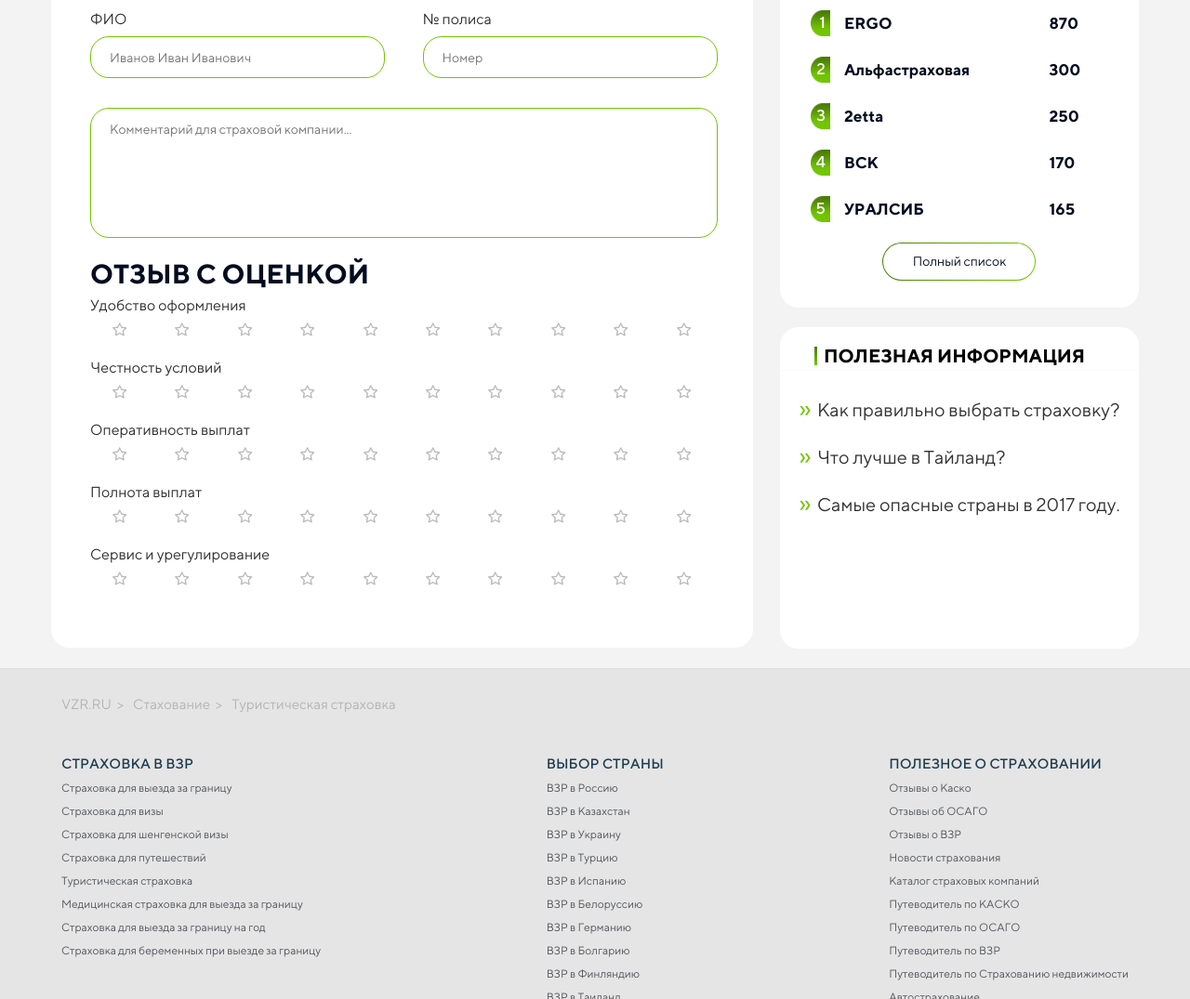
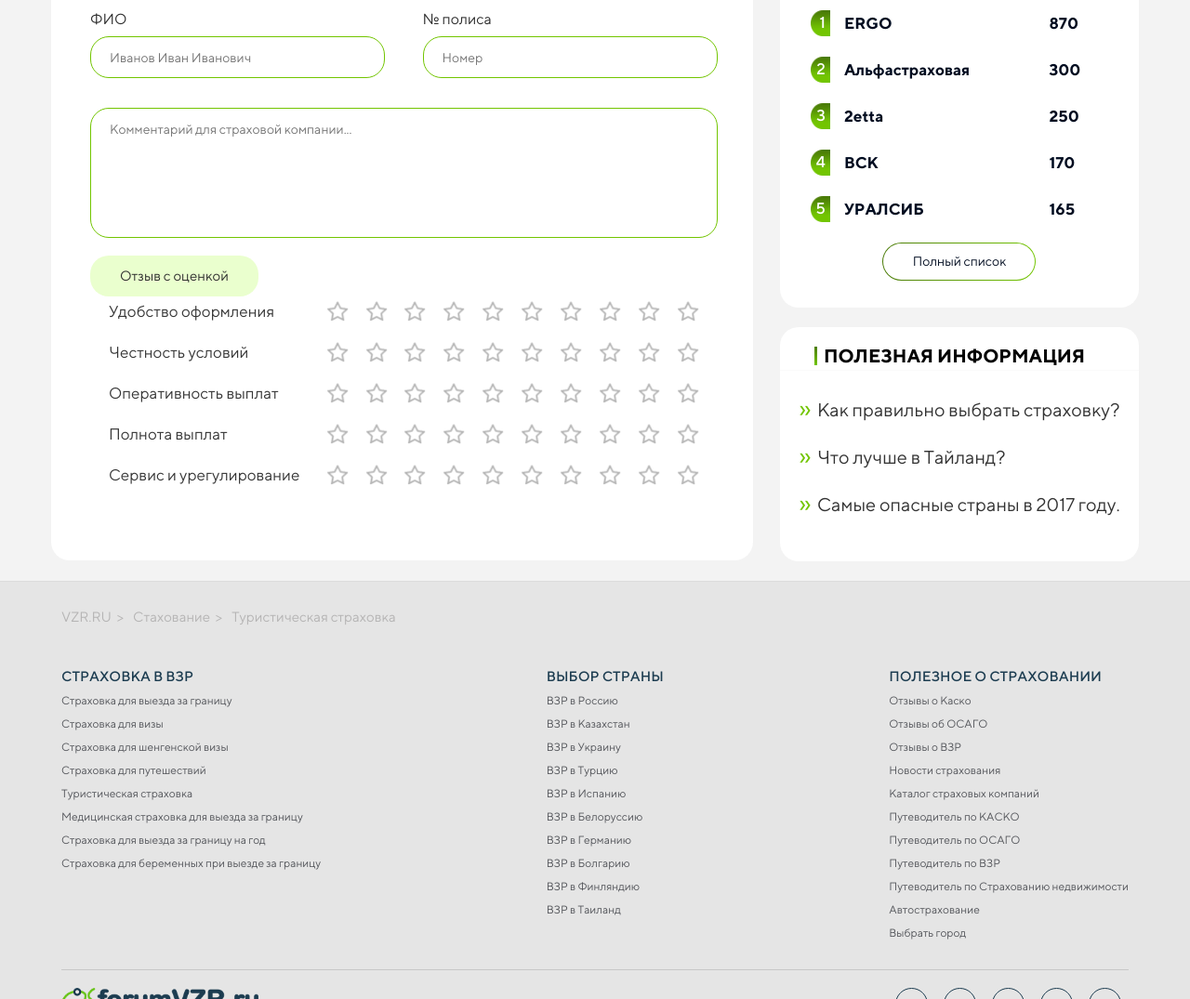
Before and after one commit to AlexanderLogosh/forumvzr, a website: page add-a-review.html in a window 1280 px wide. Shown: the part 882-1957 px from the top of the page at 93% size. Drawn offline with Linux system fonts and the light colour scheme.

Commit message:
Делаю звездный рейтинг

```diff
--- a/add-a-review.html
+++ b/add-a-review.html
@@ -83,7 +83,7 @@
 						  <input id="convenience-star-2" type="radio" name="convenience" value="rating-2"/>
 						  <label for="convenience-star-2"></label>
 						  <input id="convenience-star-1" type="radio" name="convenience" value="rating-1"/>
-						  <label for="convenience-star-4"></label>
+						  <label for="convenience-star-1"></label>
 						</div>
 
 						<div class="rating-input">
--- a/sass/blocks/rating-input.scss
+++ b/sass/blocks/rating-input.scss
@@ -2,43 +2,69 @@
   display: flex;
   position: relative;
   flex-direction: row-reverse;
-  justify-content: space-around;
+  justify-content: space-between;
   flex-wrap: wrap-reverse;
-}
+  box-sizing: border-box;
+  padding: 0 20px;
+
 
   .rating-input__description {
     order: 11;
     flex-basis: 100%;
+    margin-bottom: 9px;
+    font-size: 13px;
+    font-weight: 400;
+    line-height: 17px;
+    color: #363636;
   }
 
-.rating-input label {
+  label {
     position: relative;
-  margin-right: 5px;
-  height: 16px;
+    margin: 0;
+    margin-bottom: 22px;
+    padding: 0;
+    height: 15px;
     width: 15px;
     cursor: pointer;
     background: url('../img/star-grey.png') no-repeat;
-  background-size: 16px 15px;
-  background-position: 0 0;
-  z-index: 1;
+    background-size: contain;
+
+
   }
 
-.rating-input input:checked ~ label,
-.rating-input label:hover,
-.rating-input label:hover ~ label {
+  input:checked ~ label,
+  label:hover,
+  label:hover ~ label {
     background: url('../img/star.png') no-repeat;
-  background-size: 16px 15px;
+    background-size: contain;
   }
 
 
-.rating-input input {
-  filter: progid:DXImageTransform.Microsoft.Alpha(Opacity=0);
+  input {
+    display: none;
+    /*filter: progid:DXImageTransform.Microsoft.Alpha(Opacity=0);
     opacity: 0;
-
-  width: 43px;
-  height: 40px;
-
+    width: 15px;
+    height: 15px;
     position: absolute;
     top: 0;
     z-index: 0;
+    */
   }
+
+  @media (min-width: 500px) {
+    .rating-input__description {
+      margin-bottom: 9px;
+      font-size: 17px;
+      line-height: 22px;
+
+      @media (min-width: 770px) {
+        flex-basis: 34%;
+      }
+    }
+    label {
+      width: 23px;
+      height: 22px;
+    }
+  }
+}
--- a/sass/blocks/review-form.scss
+++ b/sass/blocks/review-form.scss
@@ -11,6 +11,19 @@
     //border: 2px solid yellow;
   }
 
+  /*.review-form__rating {
+    background: white;
+      &::before {
+        content: "";
+        position: absolute;
+        left: 100px;
+        z-index: 1;
+        width: 94%;
+        height: 40px;
+        background: #eaffce;
+      }
+    }*/
+
   .review-form__title {
     margin: 0;
     padding: 0;
@@ -20,6 +33,20 @@
     font-weight: 700;
     line-height: 21px;
     color: #000c20;
+  }
+
+  .review-form__title--rating {
+    position: relative;
+    padding:  12px 32px;
+    border-radius: 20px;
+    background: #eaffce;
+    text-transform: none;
+    text-align: center;
+    font-size: 13px;
+    font-weight: 400;
+    line-height: 17px;
+    color: #2e2e2e;
+    z-index: 5;
   }
 
   .review-form__description {
@@ -93,6 +120,12 @@
       line-height: 38px;
     }
 
+    .review-form__title--rating {
+
+      text-align: left;
+      font-size: 15px;
+      line-height: 19.5px;
+    }
     .review-form__description {
       margin: 1px 0 41px;
       font-size: 15px;
```
Also changed, not shown: css/style.css. Lines whose indentation alone changed are shown as unchanged.
